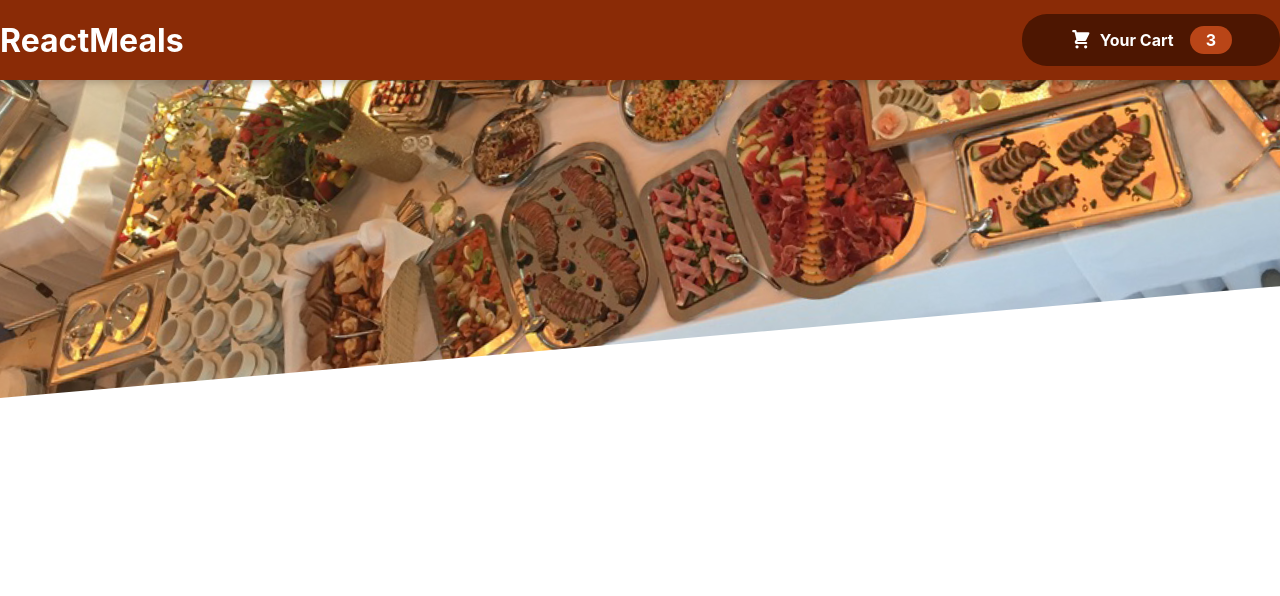
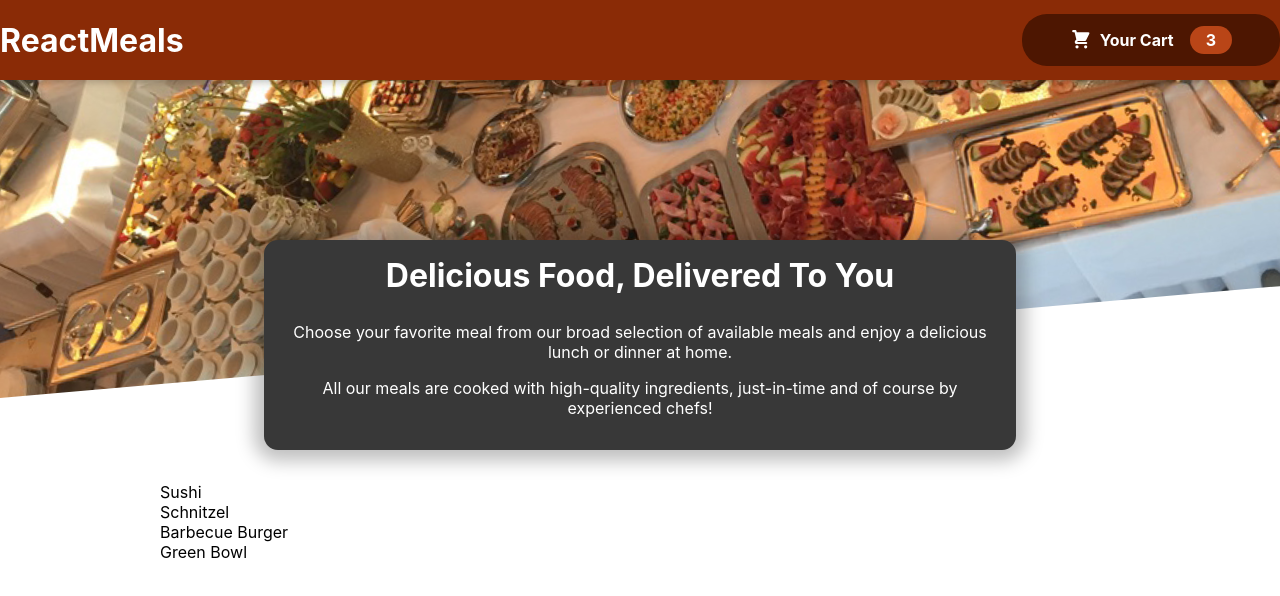
Before and after one commit to revivesanjeev/Restaurants-website, a React (Create React App) app: page / in a window 1280 px wide. Shown: the top 596 px of the page. Built offline with nearby package versions, Linux system fonts and the light colour scheme.

Commit message:
adding meals summary

```diff
--- a/src/App.js
+++ b/src/App.js
@@ -1,11 +1,14 @@
-
-import React,{Fragment} from 'react';
+import React, { Fragment } from "react";
 import Header from "./components/Layout/Header";
+import Meals from "./components/Meals/Meals";
 
 function App() {
   return (
     <Fragment>
-     <Header/>
+      <Header />
+      <main>
+        <Meals />
+      </main>
     </Fragment>
   );
 }
--- /dev/null
+++ b/src/components/Meals/AvailabelMeals.js
@@ -0,0 +1,43 @@
+
+import classes from "./AvailabelMeals.module.css";
+
+const DUMMY_MEALS = [
+  {
+    id: "m1",
+    name: "Sushi",
+    description: "Finest fish and veggies",
+    price: 22.99,
+  },
+  {
+    id: "m2",
+    name: "Schnitzel",
+    description: "A german specialty!",
+    price: 16.5,
+  },
+  {
+    id: "m3",
+    name: "Barbecue Burger",
+    description: "American, raw, meaty",
+    price: 12.99,
+  },
+  {
+    id: "m4",
+    name: "Green Bowl",
+    description: "Healthy...and green...",
+    price: 18.99,
+  },
+];
+
+const AvailableMeals = () => {
+
+const mealsList=DUMMY_MEALS.map(meal=><li>{meal.name}</li>)
+  return (
+    <section className={classes.meals}>
+
+        <ul>{mealsList}</ul>
+
+    </section>
+  );
+};
+
+export default AvailableMeals;
--- /dev/null
+++ b/src/components/Meals/AvailabelMeals.module.css
@@ -0,0 +1,24 @@
+.meals {
+  max-width: 60rem;
+  width: 90%;
+  margin: 2rem auto;
+  animation: meals-appear 1s ease-out forwards;
+}
+
+.meals ul {
+  list-style: none;
+  margin: 0;
+  padding: 0;
+}
+
+@keyframes meals-appear {
+  from {
+    opacity: 0;
+    transform: translateY(3rem);
+  }
+
+  to {
+    opacity: 1;
+    transform: translateY(0);
+  }
+}
--- /dev/null
+++ b/src/components/Meals/Meals.js
@@ -0,0 +1,18 @@
+
+import { Fragment } from "react";
+
+import MealsSummary from "./MealsSummary";
+import AvailableMeals from "./AvailabelMeals";
+
+
+const Meals = () => {
+  return (
+    <Fragment>
+      <MealsSummary />
+      <AvailableMeals />
+
+    </Fragment>
+  );
+};
+
+export default Meals;
--- /dev/null
+++ b/src/components/Meals/MealsSummary.js
@@ -0,0 +1,19 @@
+import classes from "./MealsSummary.module.css";
+
+const MealsSummary = () => {
+  return (
+    <section className={classes.summary} >
+      <h2>Delicious Food, Delivered To You</h2>
+      <p>
+        Choose your favorite meal from our broad selection of available meals
+        and enjoy a delicious lunch or dinner at home.
+      </p>
+      <p>
+        All our meals are cooked with high-quality ingredients, just-in-time and
+        of course by experienced chefs!
+      </p>
+    </section>
+  );
+};
+
+export default MealsSummary;
--- /dev/null
+++ b/src/components/Meals/MealsSummary.module.css
@@ -0,0 +1,24 @@
+
+
+
+
+.summary {
+  text-align: center;
+  max-width: 45rem;
+  width: 90%;
+  margin: auto;
+  margin-top: -10rem;
+  position: relative;
+  background-color: #383838;
+  color: white;
+   border-radius: 14px;
+  padding: 1rem;
+  box-shadow: 0 1px 18px 10px rgba(0, 0, 0, 0.25);
+}
+
+
+
+.summary h2 {
+  font-size: 2rem;
+  margin-top: 0;
+}
```
